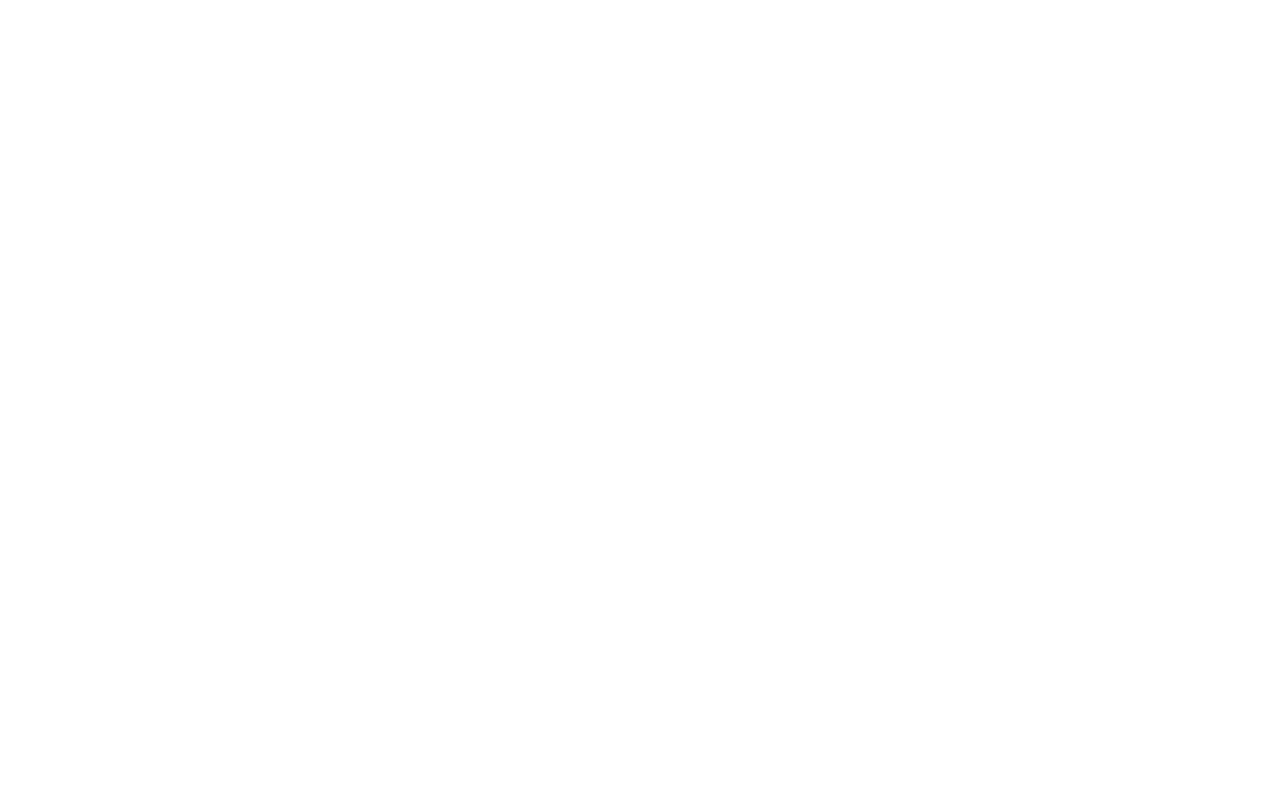
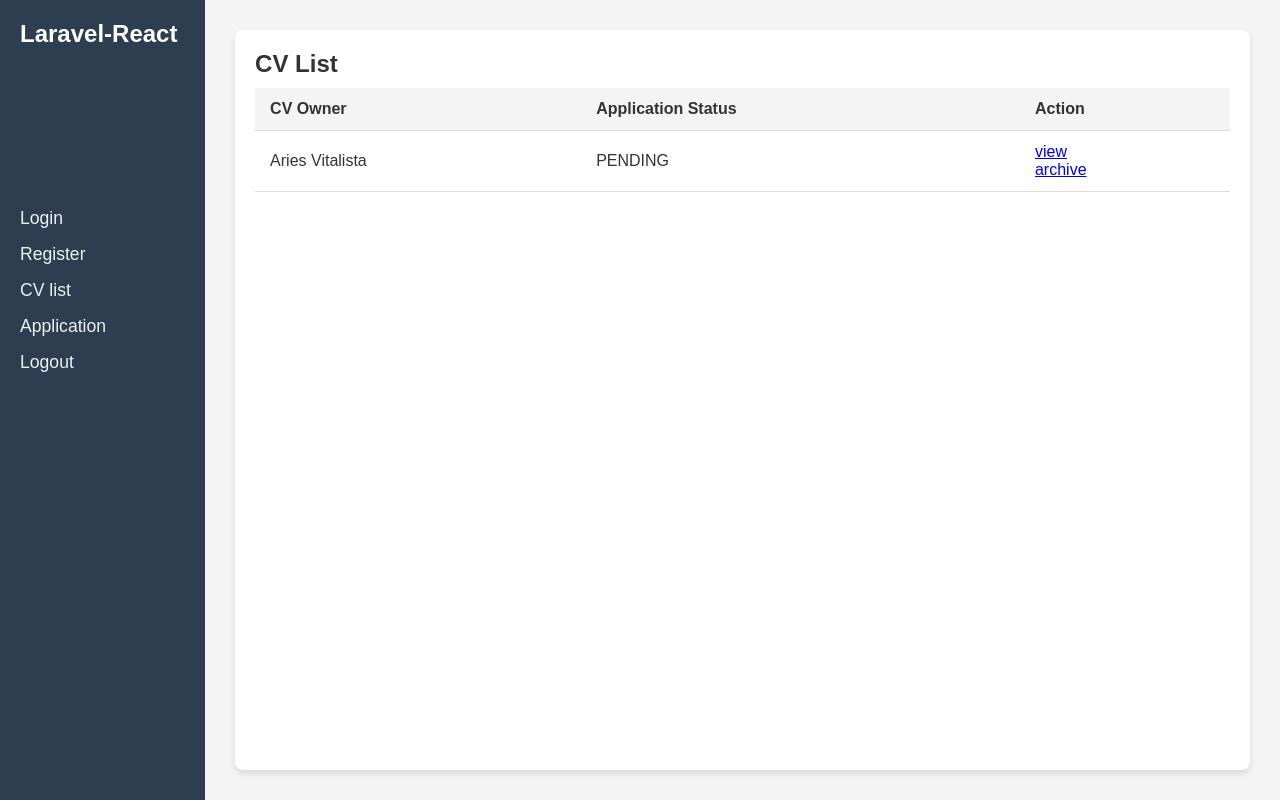
Before and after one commit to vitalista/React-CV-CRUD, a React (Vite) app: page /home in a window 1280 px wide. Before the commit this address had no page. Built offline with nearby package versions, Linux system fonts and the light colour scheme.

Commit message:
Home, Sidebar, and Table

```diff
--- a/src/App.jsx
+++ b/src/App.jsx
@@ -2,6 +2,7 @@
 import Login from './Components/Login/Login';
 import Register from './Components/Register/Register';
 import { BrowserRouter as Router, Route, Routes } from 'react-router-dom';
+import Home from './Home';
 
 function App() {
 
@@ -10,6 +11,7 @@
         <Routes>
             <Route path='/' element={<Login/>}/>
             <Route path='/register' element={<Register/>}/>
+            <Route path='/home' element={<Home/>}/>
         </Routes>
      </Router>
   );
--- /dev/null
+++ b/src/Components/Sidebar/Sidebar.jsx
@@ -0,0 +1,63 @@
+import React from 'react'
+import styled from 'styled-components';
+
+const SidebarStyle = styled.div`
+  width: 250px;
+  background-color: #2c3e50;
+  color: #fff;
+  padding: 20px;
+  width: 250px;
+  height: 100vh;
+  display: flex;
+  flex-direction: column;
+
+  h2 {
+    font-size: 1.5rem;
+    margin-bottom: 30px;
+    justify-self: start;
+    margin-bottom: 20vh;
+  }
+
+  nav{
+    justify-self: center;
+  }
+
+  nav ul {
+    list-style-type: none;
+    padding: 0;
+  }
+
+  nav ul li {
+    margin-bottom: 15px;
+  }
+
+  nav ul li a {
+    color: #ecf0f1;
+    text-decoration: none;
+    font-size: 1.1rem;
+    transition: color 0.3s ease;
+  }
+
+  nav ul li a:hover {
+    color: #3498db;
+  }
+`;
+
+function Sidebar() {
+  return (
+    <SidebarStyle>
+    <h2>Laravel-React</h2>
+        <nav>
+            <ul>
+                <li><a href="/">Login</a></li>
+                <li><a href="/register">Register</a></li>
+                <li><a href="#">CV list</a></li>
+                <li><a href="#">Application</a></li>
+                <li><a href="#">Logout</a></li>
+            </ul>
+        </nav>
+    </SidebarStyle>
+  )
+}
+
+export default Sidebar;
--- /dev/null
+++ b/src/Components/Table/Table.jsx
@@ -0,0 +1,53 @@
+import React from "react";
+import styled from "styled-components";
+
+const TableStyle = styled.table`
+  width: 100%;
+  border-collapse: collapse;
+
+  th,
+  td {
+    padding: 12px 15px;
+    text-align: left;
+    border-bottom: 1px solid #ddd;
+  }
+
+  th {
+    background-color: #f4f4f4;
+  }
+
+  tr:hover {
+    background-color: #f9f9f9;
+  }
+
+  @media (max-width: 600px) {
+    width: 100%;
+  }
+`;
+
+function Table() {
+  return (
+    <TableStyle>
+      <thead>
+        <tr>
+          <th>CV Owner</th>
+          <th>Application Status</th>
+          <th>Action</th>
+        </tr>
+      </thead>
+      <tbody>
+        <tr>
+          <td>Aries Vitalista</td>
+          <td>PENDING</td>
+          <td>
+            <a href="#">view</a>
+            <br />
+            <a href="#">archive</a>
+          </td>
+        </tr>
+      </tbody>
+    </TableStyle>
+  );
+}
+
+export default Table;
--- a/src/GlobalStyles.jsx
+++ b/src/GlobalStyles.jsx
@@ -14,6 +14,14 @@
     color: #333;
     display: flex;
     height: 100vh;
+    justify-content: center;
+    align-items: center;
+}
+
+#root{
+  width: 100vw;
+  align-items: flex-start;
+  height: 100%;
 }
 `;
 
@@ -68,4 +76,29 @@
   }
 `;
 
-export { GlobalStyle, FooterText, MainContent, FormContainer };
+const Card = styled.div`
+  background: #fff;
+  border-radius: 8px;
+  box-shadow: 0 4px 6px rgba(0, 0, 0, 0.1);
+  width: 100%;
+  padding: 20px;
+  margin: 30px;
+  overflow-y: auto;
+
+  h3 {
+    font-size: 24px;
+    margin-bottom: 10px;
+  }
+
+  p {
+    font-size: 16px;
+    color: #555;
+    margin-bottom: 15px;
+  }
+
+  @media (max-width: 600px) {
+    width: 90%;
+  }
+`;
+
+export { GlobalStyle, FooterText, MainContent, FormContainer, Card };
--- /dev/null
+++ b/src/Home.jsx
@@ -0,0 +1,24 @@
+import React from "react";
+import { GlobalStyle, Card } from "./GlobalStyles";
+import styled from "styled-components";
+import Table from "./Components/Table/Table";
+import Sidebar from "./Components/Sidebar/Sidebar";
+
+const HomeDiv = styled.div`
+  display: flex;
+  width: 100%;
+`;
+function Home() {
+  return (
+    <HomeDiv>
+      <GlobalStyle />
+      <Sidebar />
+      <Card>
+        <h3>CV List</h3>
+        <Table></Table>
+      </Card>
+    </HomeDiv>
+  );
+}
+
+export default Home;
```
Lines whose indentation alone changed are shown as unchanged.
